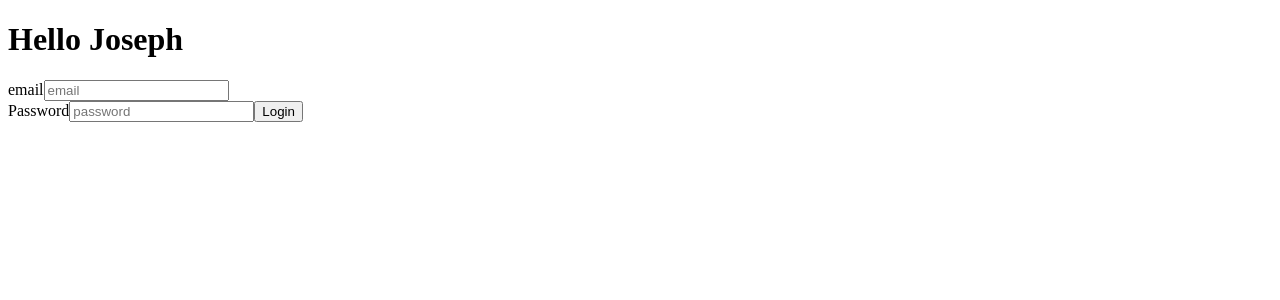
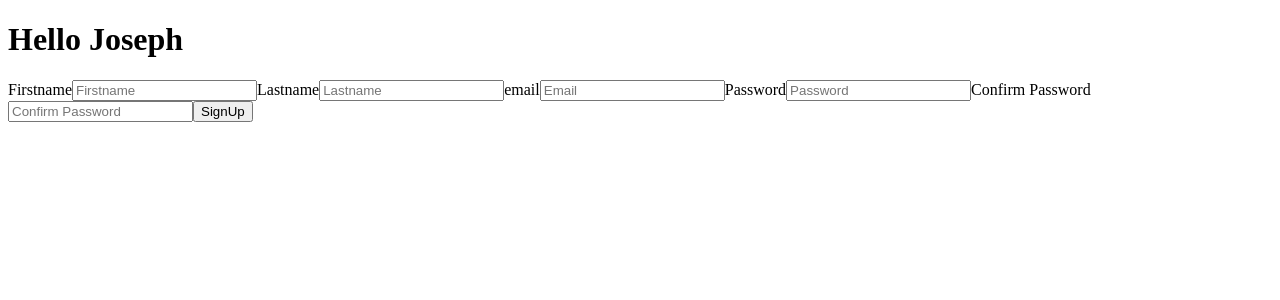
Before and after one commit to JobKoech610/content_management_system, a React (Vite) app in the folder client/: page /login in a window 1280 px wide. Shown: the top 300 px of the page. Built offline with nearby package versions, Linux system fonts and the light colour scheme.

Commit message:
:construction: correcting log in

```diff
--- a/client/src/App.jsx
+++ b/client/src/App.jsx
@@ -13,8 +13,8 @@ function App() {
   return (
     <>
     <NavBar/>
-    {/* <SignUp/> */}
-    <LogIn/>
+    <SignUp/>
+    {/* <LogIn/> */}
     {/* <Cards/> */}
     {/* <Homepage/> */}
     </>
--- a/client/src/components/views/logIn.jsx
+++ b/client/src/components/views/logIn.jsx
@@ -20,7 +20,8 @@ function LogIn(){
     const data= await response.json()
         if(data.token){
             localStorage.setItem('token', data.token)
-            navigate('/home')
+            //navigate('/home')
+            console.log("Welcome")
         }else{
             setError(data.message || "LoginFailed")
            }
@@ -31,11 +32,12 @@ function LogIn(){
     return(
         <div>
             <form onSubmit={handleLogin}>
-            <label>email</label>
+            <label>Email</label>
             <input type="text" placeholder="email" value={email} onChange={(e) => setEmail(e.target.value)} />
             <br />
             <label>Password</label>
             <input type="text" placeholder="password" value={password} onChange={(e) =>setPassword(e.target.value)} />
+            <br />
             <button type="submit">Login</button>
             </form>
             {error && <p style={{ color: 'red' }}>{error}</p>}
```
Also changed, not shown: 1 other file (tests, documents, lock files or other folders).
